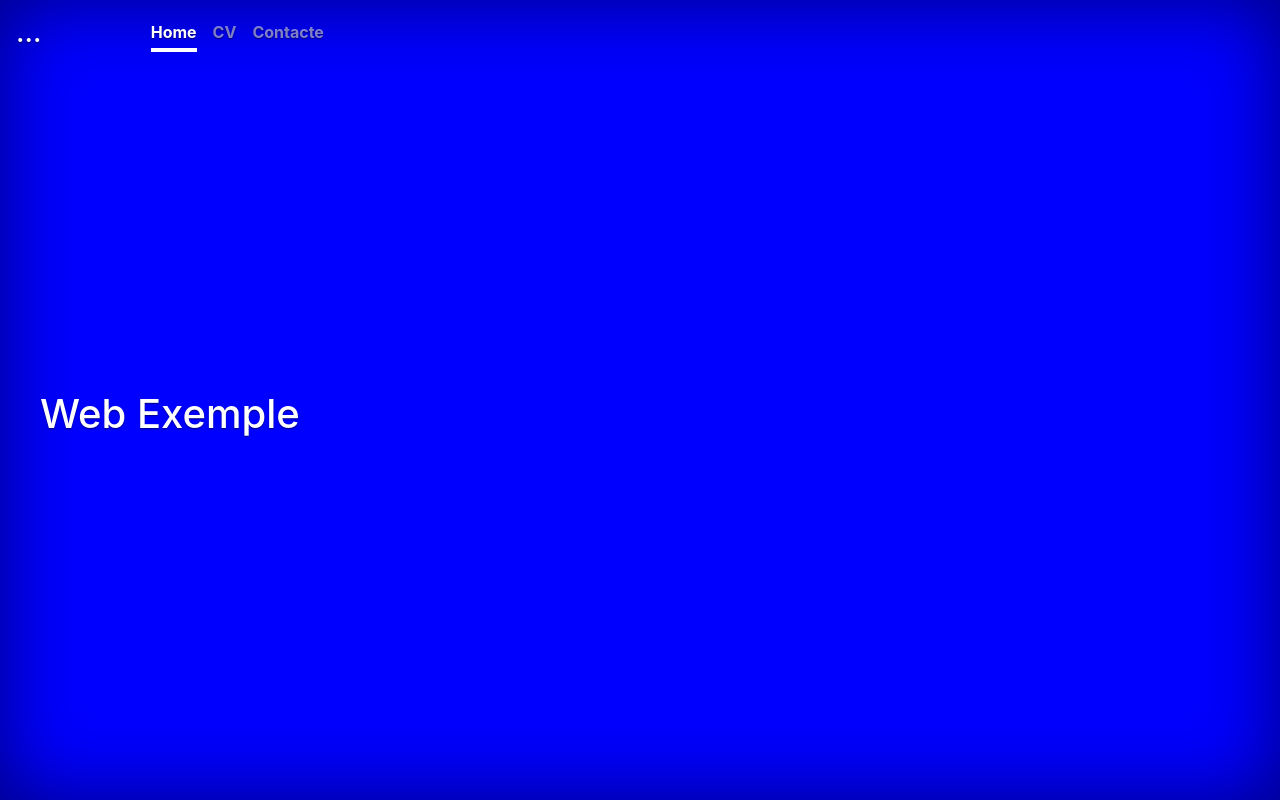
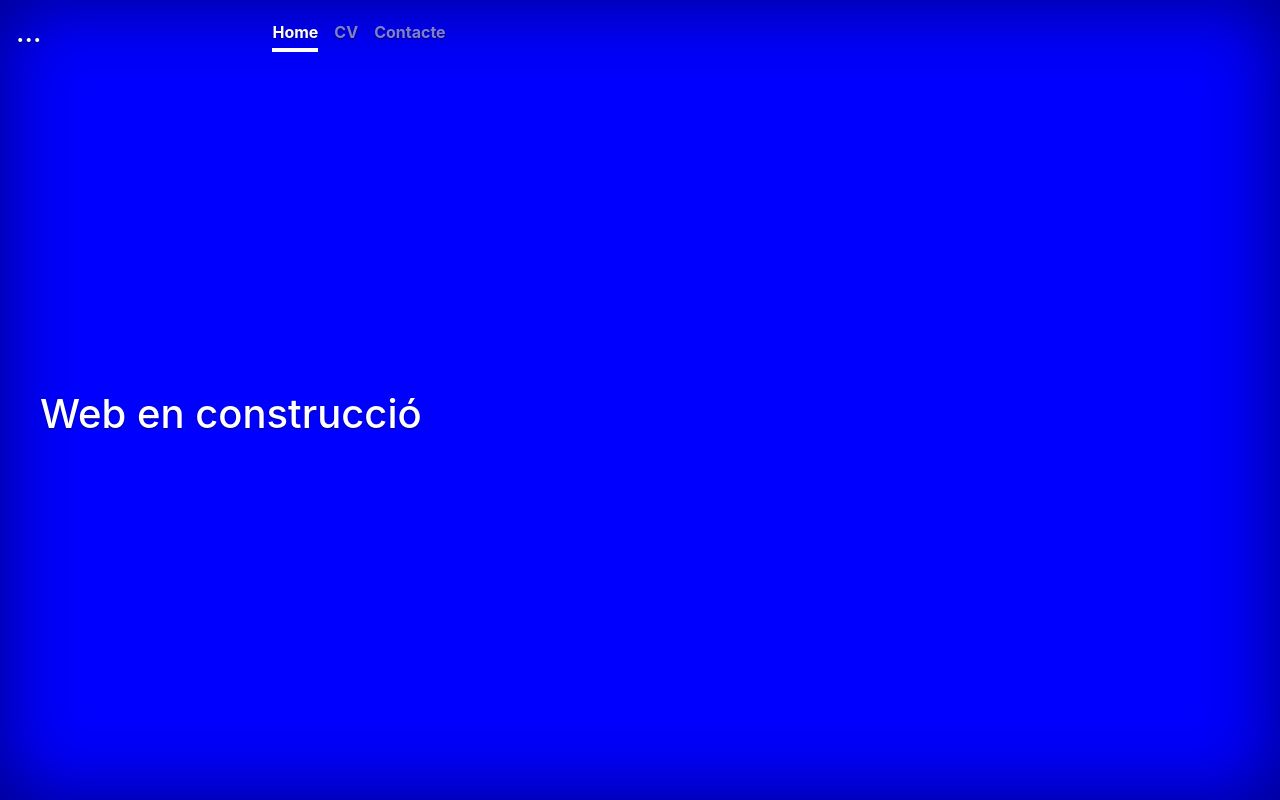
Before and after one commit to albertmasescuela/we1, an Angular app: page / in a window 1280 px wide. Built offline with nearby package versions, Linux system fonts and the light colour scheme.

Commit message:
canvis text web

```diff
--- a/src/app/app.component.html
+++ b/src/app/app.component.html
@@ -22,7 +22,7 @@
   </header>
 
   <main role="main" class="inner cover">
-    <h1 class="cover-heading">Web Exemple</h1>
+    <h1 class="cover-heading">Web en construcció</h1>
     <!-- <p class="lead">
       <a href="#" class="btn btn-lg btn-secondary">Learn more</a>
     </p> -->
```
